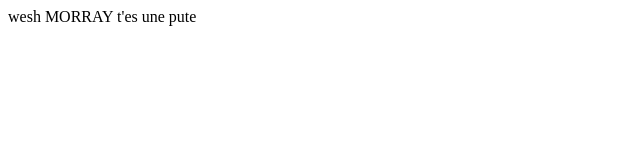
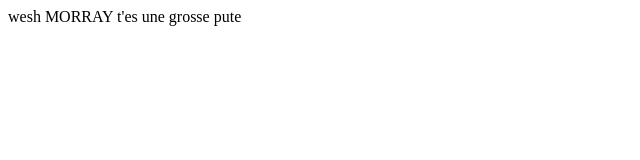
Before and after one commit to gaetanoliveira/demo-gi2a, a plain HTML site: page index.html in a window 1280 px wide. Shown: the full height of the page, 0-640 px from the left. Drawn offline with Linux system fonts and the light colour scheme.

Commit message:
Update index.html

```diff
--- a/index.html
+++ b/index.html
@@ -6,6 +6,6 @@
     <body>
        wesh MORRAY
 
-       t'es une pute
+       t'es une grosse pute
     </body>
 </html>
```
